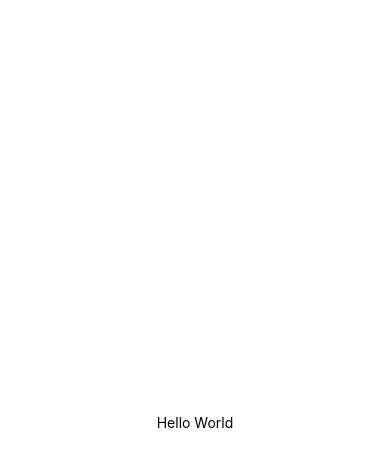
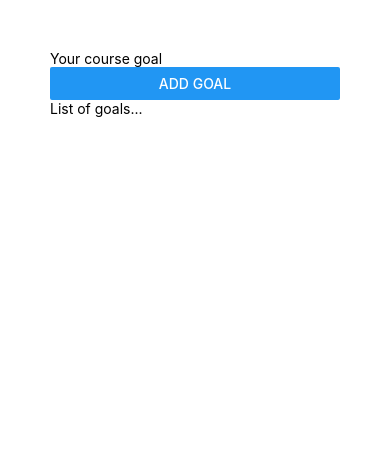
Before and after one commit to koomekevo/RNCourse, a React Native app: screen / in a window 390 px wide. Shown: the top 466 px of the page. Built offline with nearby package versions, Linux system fonts and the light colour scheme.

Commit message:
Add TextInput and Button components to add goal

```diff
--- a/App.js
+++ b/App.js
@@ -1,23 +1,26 @@
 // eslint-disable no-use-before-define
 // eslint-disable-next-line no-unused-vars
 import React, { component } from 'react';
-import { StatusBar } from 'expo-status-bar';
-import { StyleSheet, Text, View } from 'react-native';
+import {
+  StyleSheet, Text, View, Button, TextInput,
+} from 'react-native';
 
 export default function App() {
   return (
-    <View style={styles.container}>
-      <Text>Hello World</Text>
-      <StatusBar style="auto" />
+    <View style={styles.appContainer}>
+      <View>
+        <TextInput placeholder="Your course goal" />
+        <Button title="Add Goal" />
+      </View>
+      <View>
+        <Text>List of goals...</Text>
+      </View>
     </View>
   );
 }
 
 const styles = StyleSheet.create({
-  container: {
-    flex: 1,
-    backgroundColor: '#fff',
-    alignItems: 'center',
-    justifyContent: 'center',
+  appContainer: {
+    padding: 50,
   },
 });
```
